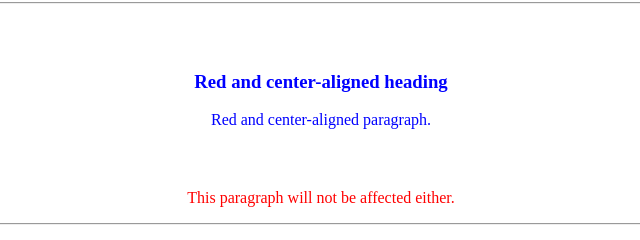
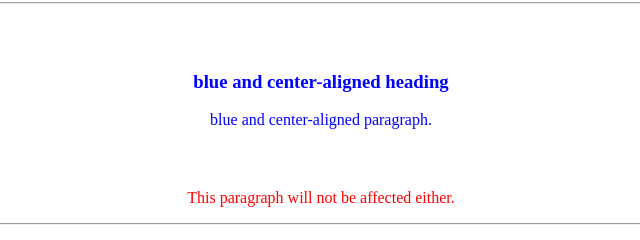
Before and after one commit to elzharalg-ctrl/pertemuan-02, a plain HTML site: page internal.html in a window 1280 px wide. Shown: the part 167-407 px from the top of the page, 319-959 px from the left. Drawn offline with Linux system fonts and the light colour scheme.

Commit message:
Update internal.html

```diff
--- a/internal.html
+++ b/internal.html
@@ -34,8 +34,8 @@
   <hr>
 
   <h2>Selector Class :</h2>
-  <h3 class="center">Red and center-aligned heading</h3>
-  <p class="center">Red and center-aligned paragraph.</p>
+  <h3 class="center">blue and center-aligned heading</h3>
+  <p class="center">blue and center-aligned paragraph.</p>
   <h3>This heading will not be affected</h3>
   <p>This paragraph will not be affected either.</p>
 
```
